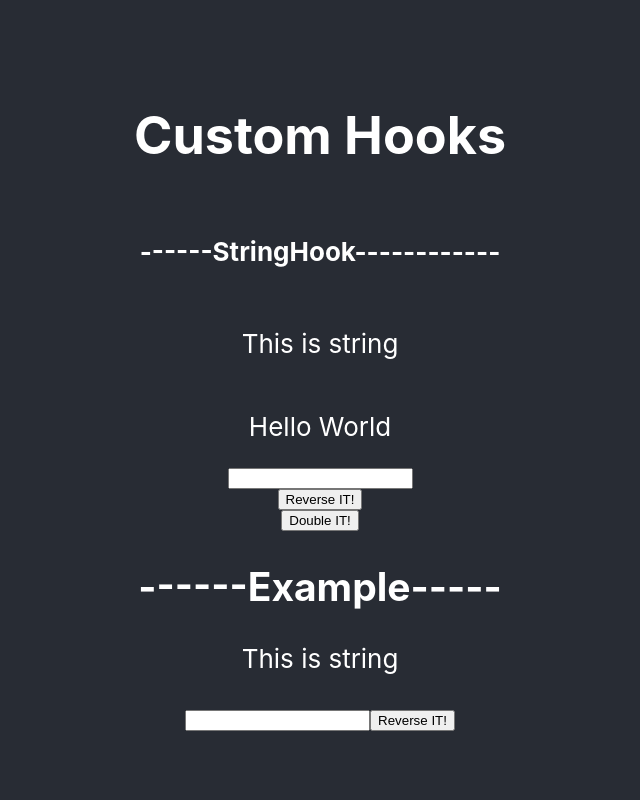
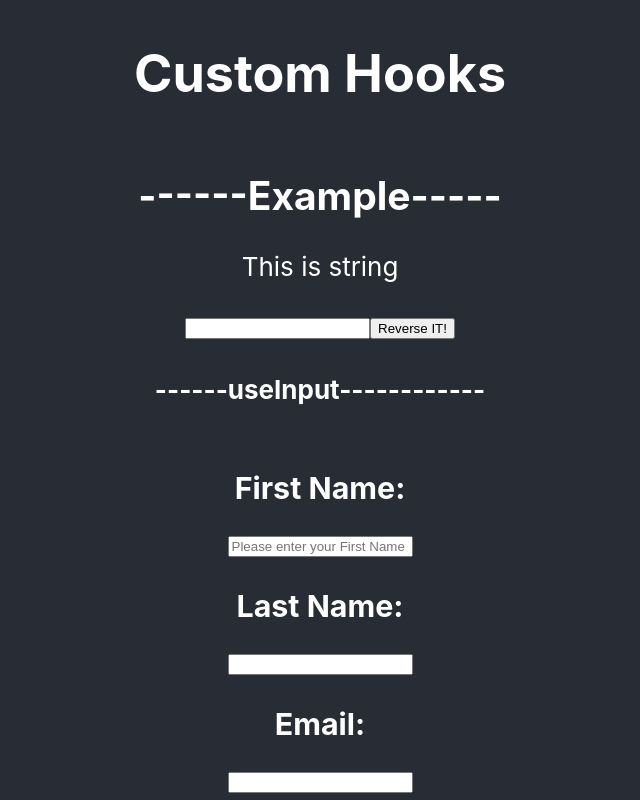
Before and after one commit to WDI-301/custom-hooks-summer23, a React (Create React App) app: page / in a window 1280 px wide. Shown: the whole page, without its empty margins (320-960 px from the left). Built offline with nearby package versions, Linux system fonts and the light colour scheme.

Commit message:
added input hook

```diff
--- a/src/App.js
+++ b/src/App.js
@@ -3,6 +3,7 @@ import './App.css';
 import useStringHook from './hooks/useStringHook'
 import Example from './components/Example'
 import { setSelectionRange } from '@testing-library/user-event/dist/utils';
+import useInput from './hooks/useInput';
 function App() {
 
   const {
@@ -13,9 +14,15 @@ function App() {
     setStringHookState
   } = useStringHook()
 
+//  const inputField = useInput()
+  const firstname = useInput('fname','Please enter your First Name')
+  const lastname = useInput()
+  const email = useInput()
+
   return (
     <div className="App App-header">
       <h1>Custom Hooks</h1>
+{/*
       <h4>------StringHook------------</h4>
       <p>{stringHookState}</p>
       <p>{HelloWorld}</p>
@@ -23,9 +30,17 @@ function App() {
         (event) => setStringHookState(event.target.value)
       } />
       <button onClick={reverseString}>Reverse IT!</button>
-      <button onClick={dblStr}>Double IT!</button>
+      <button onClick={dblStr}>Double IT!</button> */}
+      <Example />
+      <h4>------useInput------------</h4>
+      {/* <input {...inputField} /> */}
+      <h3>First Name: {firstname.value}</h3>
+      <input  {...firstname} />
+      <h3>Last Name: {lastname.value}</h3>
+      <input {...lastname} />
+      <h3>Email: {email.value}</h3>
+      <input {...email} />
 
-      <Example />
     </div>
   );
 }
--- /dev/null
+++ b/src/hooks/useInput.js
@@ -0,0 +1,20 @@
+import React, {useState} from 'react'
+
+const useInput = (id, placeholder) => {
+    //state -- value
+    const [value, setValue] = useState('')
+
+    // onChangeHandler function
+    const onChangeHandler = (event) => setValue(event.target.value)
+
+    return {
+        id: id,
+        name: id,
+        value: value,
+        onChange: onChangeHandler,
+        placeholder: placeholder
+
+    }  //export onChange
+}
+
+export default useInput
```
